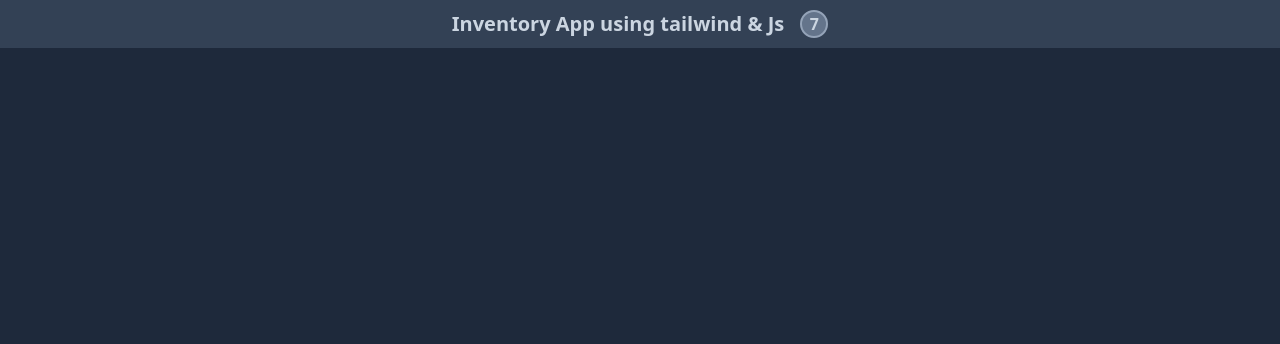
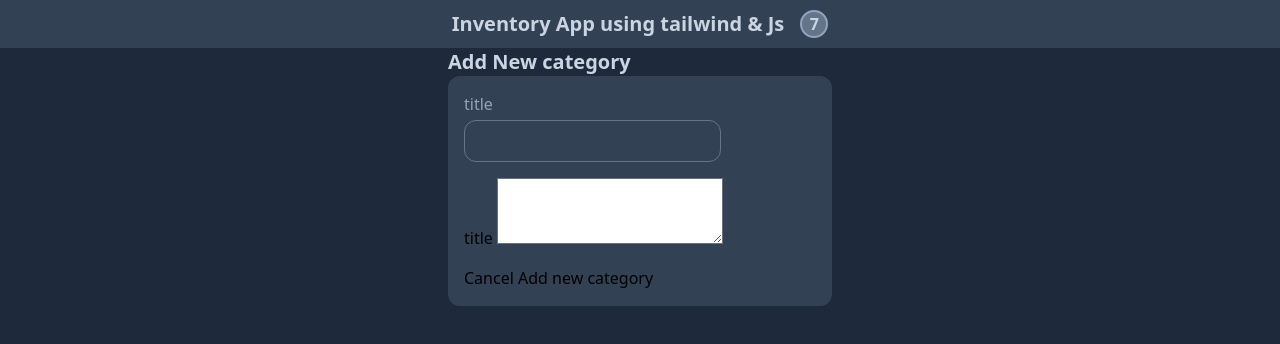
Before and after one commit to moaminrajabi/inventory-app, a website: page public/index.html in a window 1280 px wide. Drawn offline with Linux system fonts and the light colour scheme.

Commit message:
category form and tailwindcss/forms

```diff
--- a/package.json
+++ b/package.json
@@ -10,6 +10,7 @@
   "author": "",
   "license": "ISC",
   "devDependencies": {
+    "@tailwindcss/forms": "^0.5.9",
     "autoprefixer": "^10.4.20",
     "postcss-cli": "^11.0.0",
     "tailwindcss": "^3.4.14"
--- a/public/index.html
+++ b/public/index.html
@@ -19,6 +19,39 @@
         >
       </div>
       <!-- app content -->
+      <div class="container max-w-sm mx-auto">
+        <!-- category form -->
+        <div>
+          <h2 class="text-xl text-slate-300 font-bold">Add New category</h2>
+          <form class="bg-slate-700 p-4 rounded-xl flex flex-col gap-y-4">
+            <div>
+              <label for="category-title" class="block mb-1 text-slate-400 rou"
+                >title</label
+              >
+              <input
+                type="text"
+                name="category-title"
+                id="category-title"
+                class="bg-transparent rounded-xl border border-slate-500 text-slate-400"
+              />
+            </div>
+
+            <div>
+              <label for="category-description">title</label>
+              <textarea
+                type="text"
+                name="category-description"
+                id="category-description"
+              ></textarea>
+            </div>
+            <div>
+              <button>Cancel</button>
+              <button>Add new category</button>
+            </div>
+          </form>
+        </div>
+        <!-- product form -->
+      </div>
     </div>
   </body>
 </html>
--- a/tailwind.config.js
+++ b/tailwind.config.js
@@ -4,5 +4,8 @@ module.exports = {
   theme: {
     extend: {},
   },
-  plugins: [],
+  plugins: [
+    require("@tailwindcss/forms"),
+    // ...
+  ],
 };
```
Also changed, not shown: public/build/tailwind.css, 1 other file.
